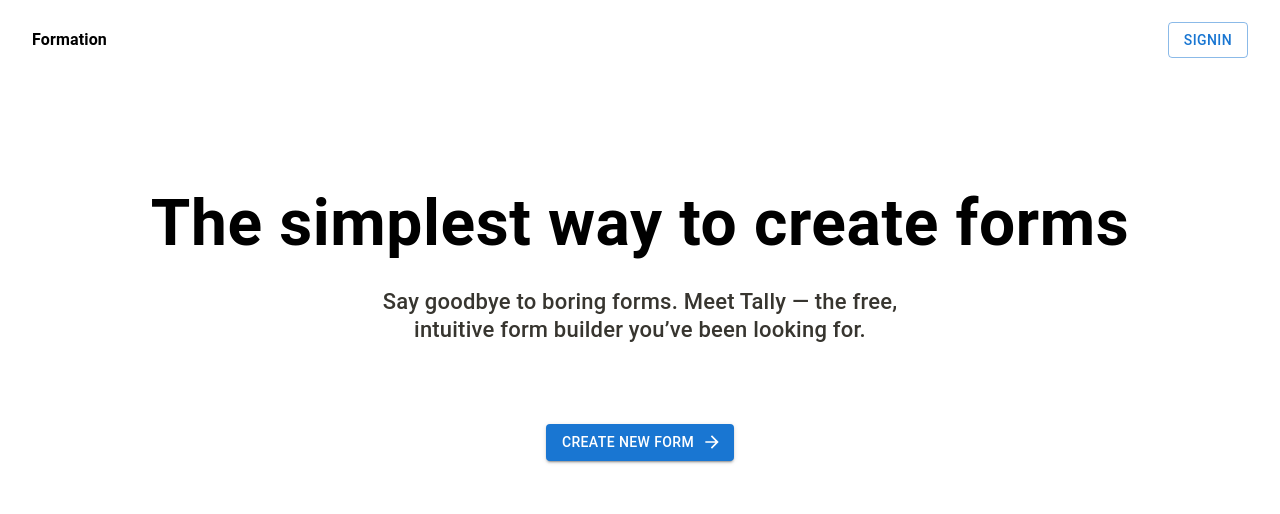
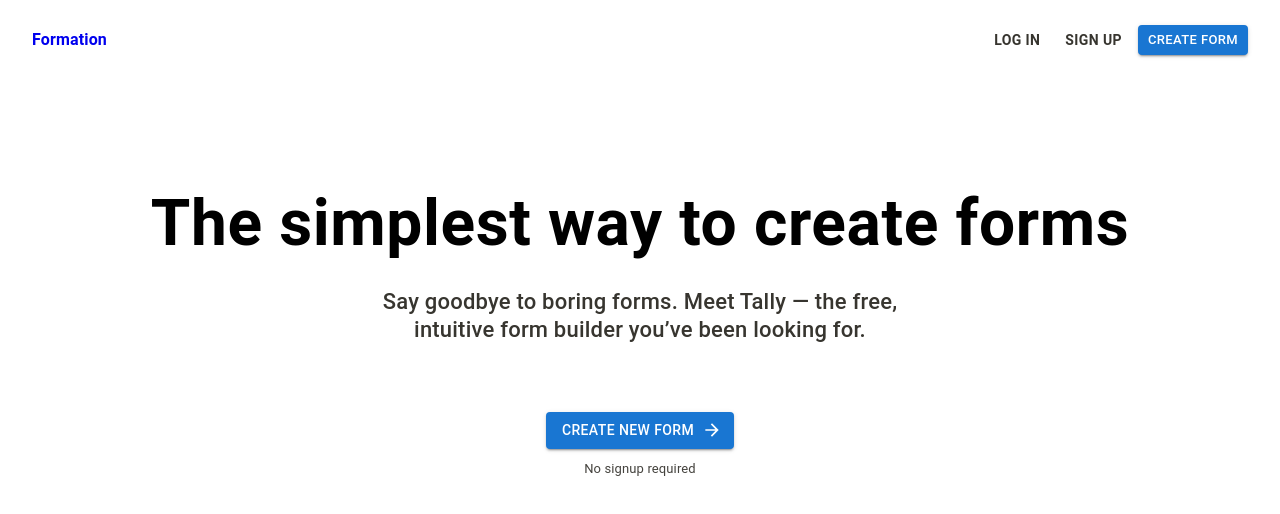
Before and after one commit to bisratawoke/formation, a Next.js app: page / in a window 1280 px wide. Shown: the top 514 px of the page. Built offline with nearby package versions, Linux system fonts and the light colour scheme; no server answers.

Commit message:
Subject Line: modified the top nav bar by adding text and contained button. N.B the implementation of the action to be taken when the buttons are clicked has not been written yet.

```diff
--- a/src/app/page.tsx
+++ b/src/app/page.tsx
@@ -1,15 +1,7 @@
-import {
-  Box,
-  Button,
-  ButtonProps,
-  Grid,
-  Stack,
-  Typography,
-  styled,
-} from "@mui/material";
+import { Stack, Typography } from "@mui/material";
 import { CreateNewFormButton } from "@/components/RightIconButton";
-import { ArrowForward, ArrowRight } from "@mui/icons-material";
-import ArrowRightAltIcon from "@mui/icons-material/ArrowRightAlt";
+import { ArrowForward } from "@mui/icons-material";
+
 export default function Home() {
   return (
     <Stack
@@ -18,7 +10,7 @@ export default function Home() {
       sx={{
         paddingTop: "120px",
       }}
-      spacing={"80px"}
+      spacing={"68px"}
     >
       <Stack spacing="32px" alignItems={"center"}>
         <Typography
@@ -54,9 +46,26 @@ export default function Home() {
           </Typography>
         </Stack>
       </Stack>
-      <CreateNewFormButton variant="contained" endIcon={<ArrowForward />}>
-        Create new form
-      </CreateNewFormButton>
+      <Stack
+        direction="column"
+        alignItems="center"
+        justifyContent={"center"}
+        spacing={"12px"}
+      >
+        <CreateNewFormButton variant="contained" endIcon={<ArrowForward />}>
+          Create new form
+        </CreateNewFormButton>
+        <Typography
+          sx={{
+            fontSize: "13px",
+            lineHeight: "15px",
+            color: "rgb(69, 67, 62)",
+            weight: 400,
+          }}
+        >
+          No signup required
+        </Typography>
+      </Stack>
     </Stack>
   );
 }
--- a/src/components/RightIconButton.tsx
+++ b/src/components/RightIconButton.tsx
@@ -2,7 +2,7 @@
 
 import { Button, ButtonProps, styled } from "@mui/material";
 
-export const CreateNewFormButton = styled(Button)<ButtonProps>(() => ({
+export const CreateNewFormButton = styled(Button)<ButtonProps>(({ theme }) => ({
   "&:hover": {
     scale: 1,
   },
--- /dev/null
+++ b/src/components/TextButton.tsx
@@ -0,0 +1,10 @@
+"use client";
+
+import { Button, ButtonProps, styled } from "@mui/material";
+
+export const TextButton = styled(Button)<ButtonProps>(({ theme }) => ({
+  fontSize: "14px",
+  lineHeight: "16px",
+  fontWeight: 600,
+  color: "rgb(55, 53, 47)",
+}));
--- a/src/components/TopNav.tsx
+++ b/src/components/TopNav.tsx
@@ -1,8 +1,17 @@
 "use client";
 
-import { AppBar, Box, Toolbar, Typography, Stack, Avatar } from "@mui/material";
+import {
+  AppBar,
+  Box,
+  Toolbar,
+  Typography,
+  Stack,
+  Avatar,
+  Button,
+} from "@mui/material";
 import { useSession } from "next-auth/react";
 import { OutlinedButton } from "./OutlinedButton";
+import { TextButton } from "./TextButton";
 export default function TopNav() {
   const { data: session } = useSession();
   return (
@@ -17,8 +26,8 @@ export default function TopNav() {
             sx={{
               fontSize: "16x",
               fontWeight: "bold",
-              lineHeight: "8px",
-              color: "black",
+              lineHeight: "18px",
+              color: "rgb(0, 0, 238)",
             }}
           >
             Formation
@@ -26,7 +35,13 @@ export default function TopNav() {
         </Box>
         <Stack direction="column">
           {!session ? (
-            <OutlinedButton variant="outlined">Signin</OutlinedButton>
+            <Stack direction="row" spacing={"8px"}>
+              <TextButton>Log in</TextButton>
+              <TextButton>Sign up</TextButton>
+              <Button variant="contained" size="small">
+                Create Form
+              </Button>
+            </Stack>
           ) : (
             <>
               <Avatar>BA</Avatar>
```
